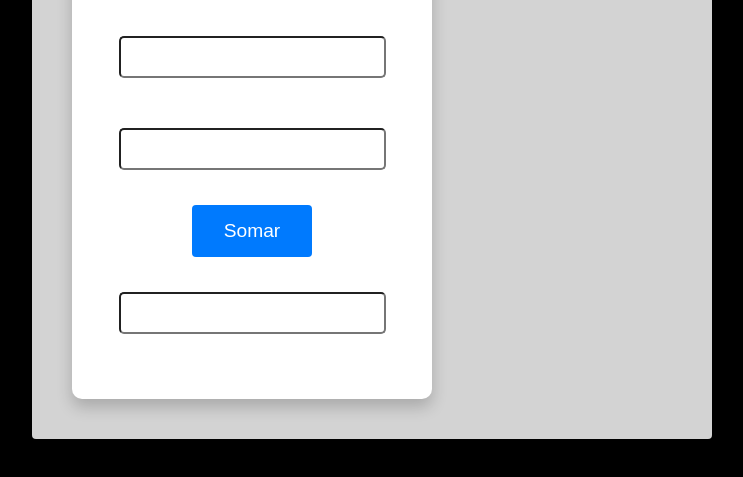
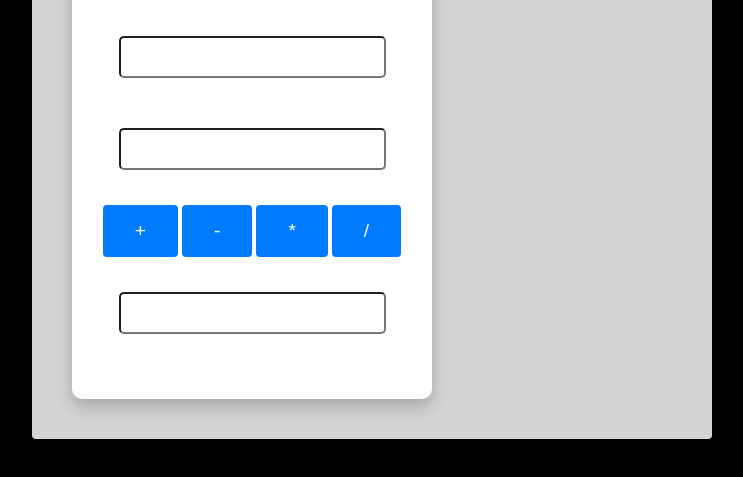
Before and after one commit to devlele/bootcamp-mod3-calc, a plain HTML site: page index.html in a window 1280 px wide. Shown: the part 157-634 px from the top of the page, without its empty margins (268-1011 px from the left). Drawn offline with Linux system fonts and the light colour scheme.

Commit message:
closes #4 - implementação dos 4 botoes de operação

```diff
--- a/index.html
+++ b/index.html
@@ -12,7 +12,12 @@
             <h1>Calculadora</h1>
             <input id="input1" type="number"/>
             <input id="input2" type="number"/>
-            <button onclick="calc()">Somar</button>
+            <div>
+                <button onclick="calc('+')">+</button>
+                <button onclick="calc('-')">-</button>
+                <button onclick="calc('*')">*</button>
+                <button onclick="calc('/')">/</button>
+            </div>
             <input id="output" type="text" readonly/>
             <div class="history">
 
--- a/script.js
+++ b/script.js
@@ -1,8 +1,27 @@
-function calc(){
+function calc(operation){
     var input1 = parseFloat(document.getElementById("input1").value);
     var input2 = parseFloat(document.getElementById("input2").value);
 
-    var output = input1 + input2;
+    switch(operation){
+        case '+':
+            var output = input1 + input2;
+            break;
+
+        case '-':
+            var output = input1 - input2;
+            break;
+
+        case '*':
+            var output = input1 * input2;
+            break;
+
+        case '/':
+            var output = input1 / input2;
+            break;
+    }
+
+
+
     document.getElementById("output").value = output;
 
 
```
